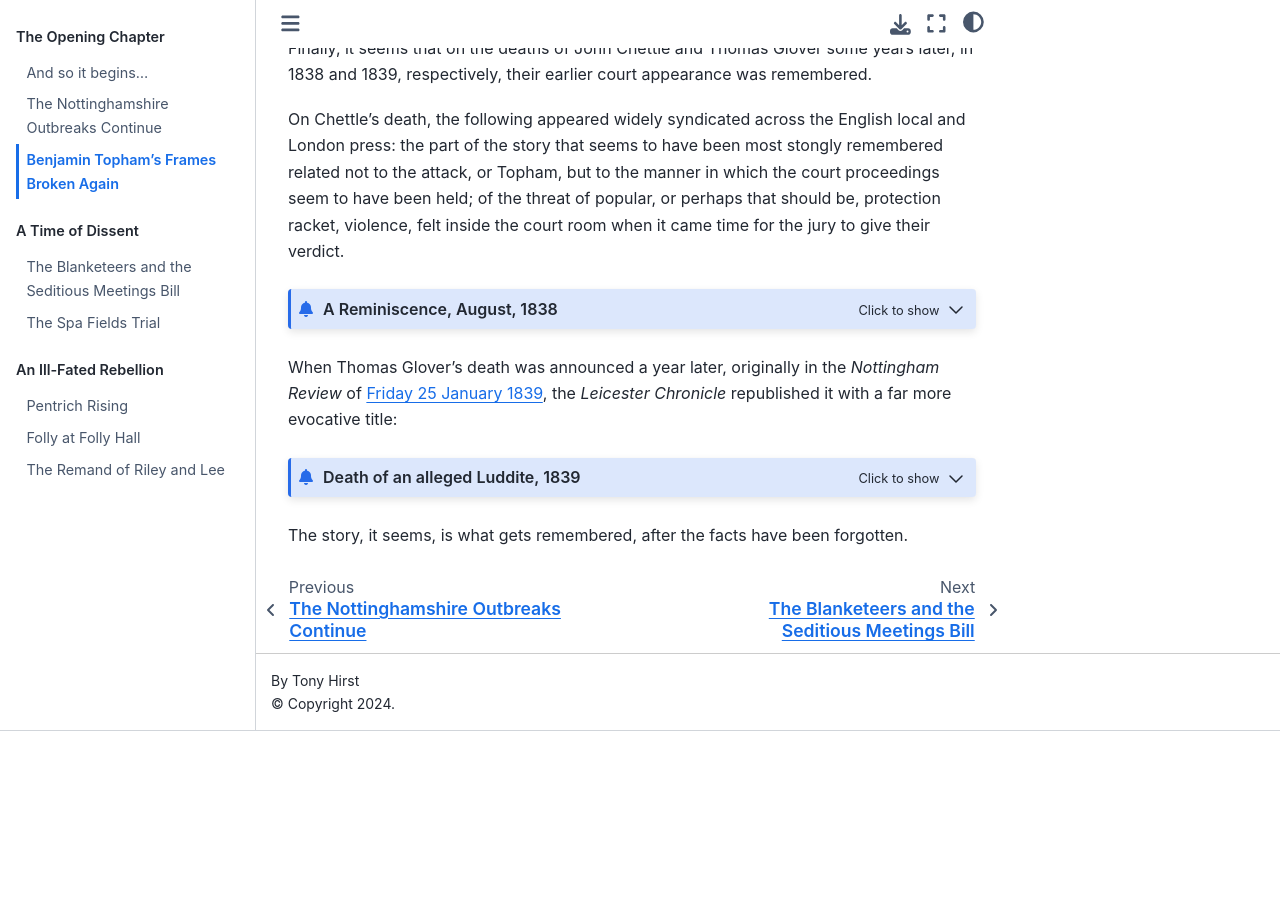
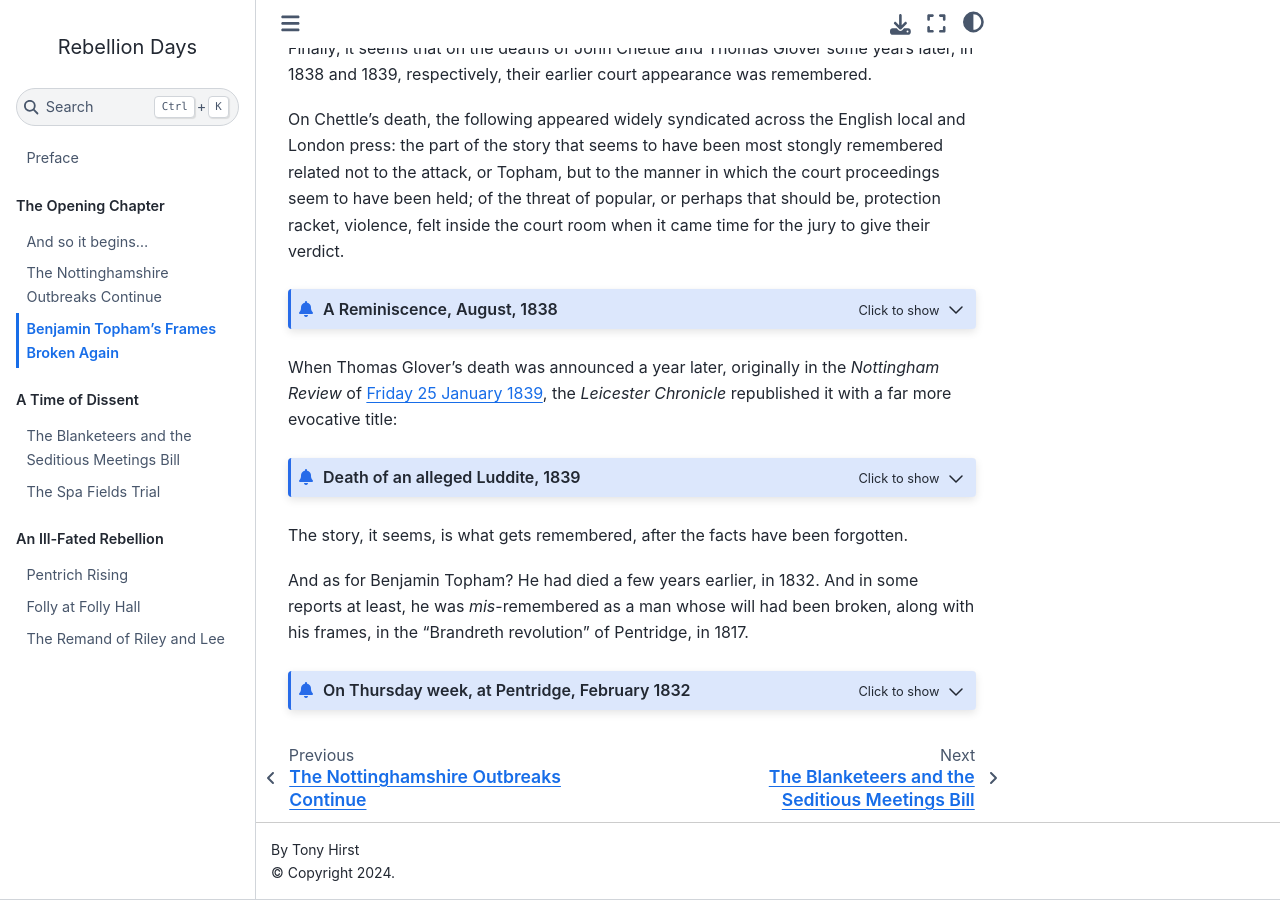
Before and after one commit to psychemedia/pentrich-uprising, a Jupyter Book: the page built from histories/53_topham_1816.md, in a window 1280 px wide and 900 px high, scrolled down 1610 px. Built offline with Jupyter Book 1.0.4 settings and Sphinx 7.4.7 and the Sphinx Book theme 1.1.4, drawn with Linux system fonts in a browser that asks for light colours; before the commit the page ends 2341 px from its top, so only the background shows below that.

Commit message:
move topham death notice

````diff
--- a/histories/53_topham_1816.md
+++ b/histories/53_topham_1816.md
@@ -238,3 +238,14 @@
 ```
 
 The story, it seems, is what gets remembered, after the facts have been forgotten.
+
+And as for Benjamin Topham? He had died a few years earlier, in 1832. And in some reports at least, he was *mis*-remembered as a man whose will had been broken, along with his frames, in the "Brandreth revolution" of Pentridge, in 1817.
+
+```{admonition} On Thursday week, at Pentridge, February 1832
+:class: dropdown
+https://www.britishnewspaperarchive.co.uk/viewer/bl/0004591/18320211/078/0008
+Nottingham and Newark Mercury - Saturday 11 February 1832
+
+On Thursday week, at Pentridge, of which place he was a native, Mr. Benjamin Topham, aged 67. He some years ago resided in Nottingham, where he was well known. His polities were liberal; yet at the Derbyshire, or Jerry Brandreth *revolution*, in June 1817 `sic`, all Topham's frames were broken. The disturbances broke out at Pentridge, where Topham was then living. He was an upright, industrious man, but he laid the breaking of his frames so much to heart, that he lost his energy of spirit, and almost sank under it.
+
+```
````
Also changed, not shown: tellings/07_tale_of_benjamin_topham.md (+2 -9 lines).
